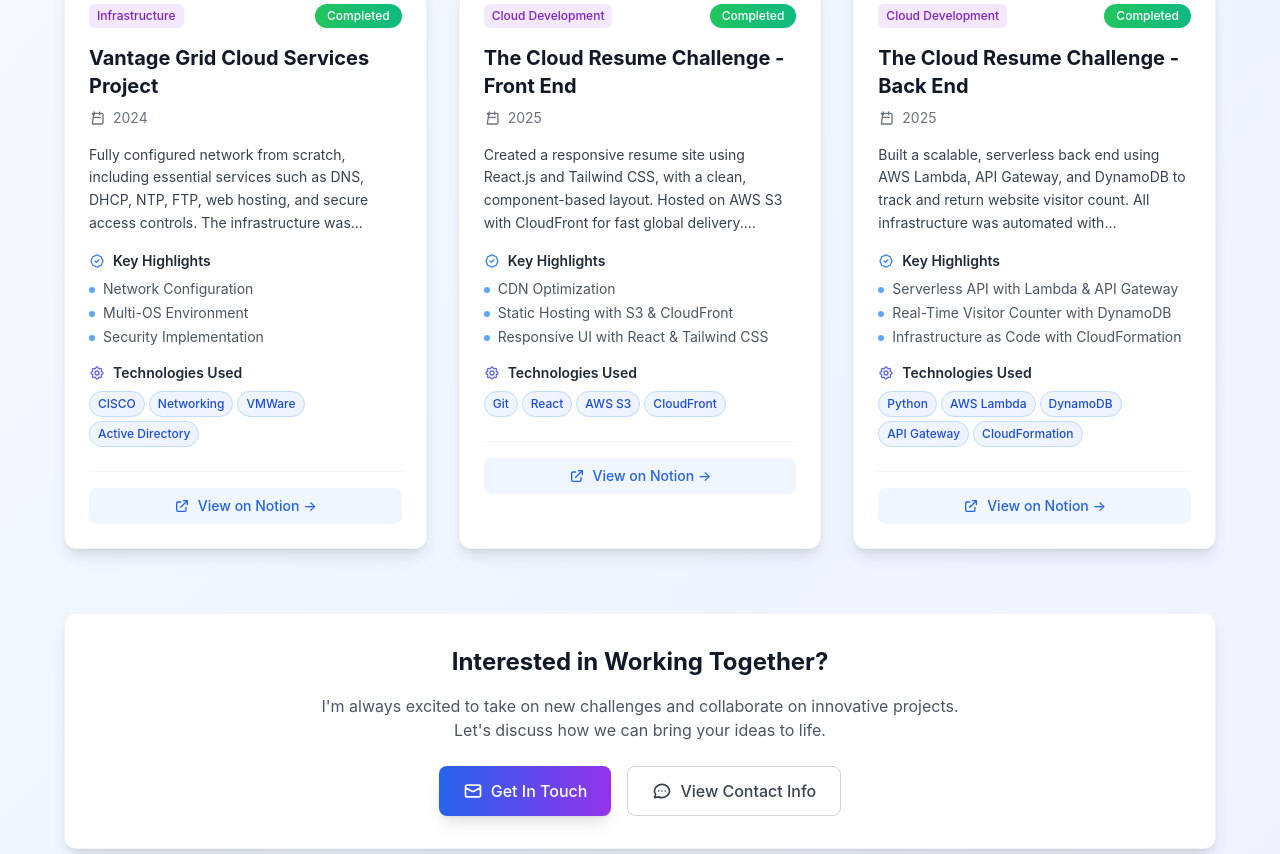
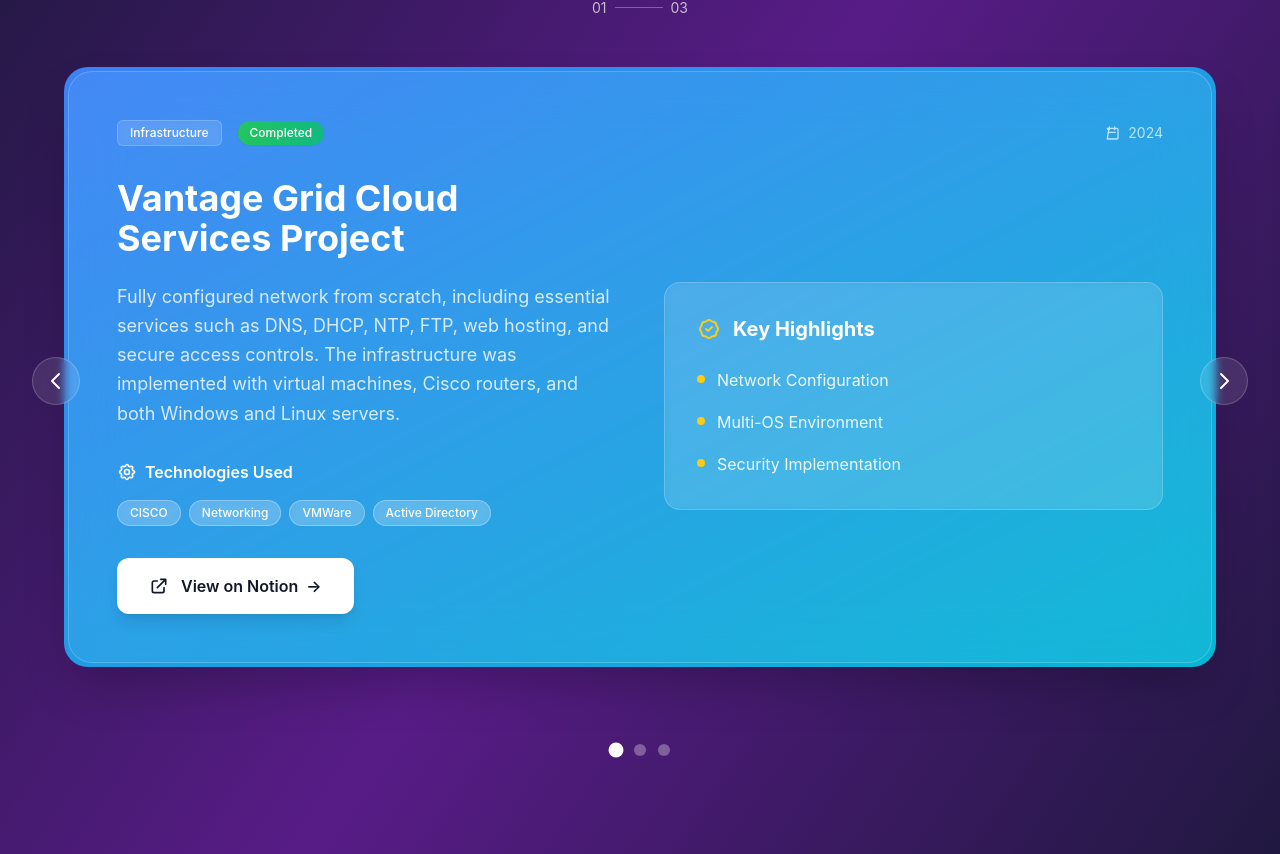
Before and after one commit to JoseOrtizQ/Cloud-Resume-UI, a React (Create React App) app in the folder react-portfolio/: page /projects in a window 1280 px wide. Shown: the part 586-1440 px from the top of the page. Built offline with nearby package versions, Linux system fonts and the light colour scheme.

Commit message:
Redesign of the Projects Page with horizontal carousel layout

```diff
--- a/react-portfolio/src/components/ProjectsPage.js
+++ b/react-portfolio/src/components/ProjectsPage.js
@@ -1,6 +1,8 @@
-import React from 'react';
+import React, { useState } from 'react';
 
 const AllProjects = () => {
+  const [activeProject, setActiveProject] = useState(0);
+
   const projects = [
     {
       title: "Vantage Grid Cloud Services Project",
@@ -11,7 +13,8 @@ const AllProjects = () => {
       link: "https://large-puma-4e9.notion.site/Project-1-Vantage-Grid-Cloud-Services-45bcd884e7b249c1b020a3f36c8ee36d",
       linkText: "View on Notion",
       category: "Infrastructure",
-      highlights: ["Network Configuration", "Multi-OS Environment", "Security Implementation"]
+      highlights: ["Network Configuration", "Multi-OS Environment", "Security Implementation"],
+      color: "from-blue-500 to-cyan-500"
     },
     {
       title: "The Cloud Resume Challenge - Front End",
@@ -22,7 +25,8 @@ const AllProjects = () => {
       link: "https://large-puma-4e9.notion.site/AWS-The-Cloud-Resume-Challenge-Front-end-230ba0d128c980d29799c7380506d13e",
       linkText: "View on Notion",
       category: "Cloud Development",
-      highlights: ["CDN Optimization", "Static Hosting with S3 & CloudFront", "Responsive UI with React & Tailwind CSS"]
+      highlights: ["CDN Optimization", "Static Hosting with S3 & CloudFront", "Responsive UI with React & Tailwind CSS"],
+      color: "from-purple-500 to-pink-500"
     },
     {
       title: "The Cloud Resume Challenge - Back End",
@@ -33,7 +37,8 @@ const AllProjects = () => {
       link: "https://your-notion-link-here.com",
       linkText: "View on Notion",
       category: "Cloud Development",
-      highlights: ["Serverless API with Lambda & API Gateway", "Real-Time Visitor Counter with DynamoDB", "Infrastructure as Code with CloudFormation"]
+      highlights: ["Serverless API with Lambda & API Gateway", "Real-Time Visitor Counter with DynamoDB", "Infrastructure as Code with CloudFormation"],
+      color: "from-emerald-500 to-teal-500"
     }
   ];
 
@@ -44,19 +49,27 @@ const AllProjects = () => {
   );
 
   const TechBadge = ({ tech }) => (
-    <span className="px-2 py-1 bg-gradient-to-r from-blue-50 to-indigo-50 text-blue-700 text-xs rounded-full font-medium border border-blue-200 hover:border-blue-300 transition-colors">
+    <span className="px-3 py-1 bg-white/20 backdrop-blur-sm text-white text-xs rounded-full font-medium border border-white/30 hover:bg-white/30 transition-all duration-300">
       {tech}
     </span>
   );
 
   const CategoryBadge = ({ category }) => (
-    <span className="px-2 py-1 bg-purple-100 text-purple-700 text-xs rounded-md font-medium">
+    <span className="px-3 py-1 bg-white/10 backdrop-blur-sm text-white text-xs rounded-md font-medium border border-white/20">
       {category}
     </span>
   );
 
+  const nextProject = () => {
+    setActiveProject((prev) => (prev + 1) % projects.length);
+  };
+
+  const prevProject = () => {
+    setActiveProject((prev) => (prev - 1 + projects.length) % projects.length);
+  };
+
   return (
-    <div className="min-h-screen bg-gradient-to-br from-slate-50 via-blue-50 to-indigo-50">
+    <div className="min-h-screen bg-gradient-to-br from-slate-900 via-purple-900 to-slate-900">
       {/* Header Section */}
       <div className="bg-gradient-to-r from-blue-600 to-purple-600 text-white py-16 px-4 pt-32">
         <div className="max-w-6xl mx-auto text-center">
@@ -86,128 +99,182 @@ const AllProjects = () => {
         </div>
       </div>
 
-      {/* Projects Section */}
-      <section className="py-16 px-4">
+      {/* Horizontal Projects Showcase */}
+      <section className="py-20 px-4 relative overflow-hidden">
+        <div className="max-w-7xl mx-auto">
+
+          {/* Project Counter */}
+          <div className="text-center mb-12">
+            <div className="inline-flex items-center space-x-2 text-white/70 text-sm">
+              <span>{String(activeProject + 1).padStart(2, '0')}</span>
+              <div className="w-12 h-px bg-white/30"></div>
+              <span>{String(projects.length).padStart(2, '0')}</span>
+            </div>
+          </div>
+
+          {/* Main Project Display */}
+          <div className="relative">
+            <div className="flex transition-transform duration-700 ease-out" style={{ transform: `translateX(-${activeProject * 100}%)` }}>
+              {projects.map((project, index) => (
+                <div key={index} className="w-full flex-shrink-0 px-4">
                   <div className="max-w-6xl mx-auto">
-          {/* Projects Grid */}
-          <div className="grid lg:grid-cols-3 md:grid-cols-2 gap-8">
-            {projects.map((project, index) => (
-              <div
-                key={index}
-                className="group bg-white rounded-xl p-6 shadow-lg hover:shadow-xl transform hover:-translate-y-2 transition-all duration-500 border border-gray-100 hover:border-blue-200 relative overflow-hidden"
-              >
-                {/* Background gradient overlay */}
-                <div className="absolute inset-0 bg-gradient-to-br from-blue-50/50 to-purple-50/50 opacity-0 group-hover:opacity-100 transition-opacity duration-500"></div>
 
-                <div className="relative z-10">
-                  {/* Header with category and status */}
-                  <div className="flex items-center justify-between mb-4">
+                    {/* Project Card */}
+                    <div className={`relative bg-gradient-to-br ${project.color} rounded-3xl p-1 shadow-2xl`}>
+                      <div className="bg-white/5 backdrop-blur-xl rounded-3xl p-8 md:p-12 border border-white/20">
+
+                        {/* Header */}
+                        <div className="flex flex-col md:flex-row md:items-center justify-between mb-8">
+                          <div className="flex items-center space-x-4 mb-4 md:mb-0">
                             <CategoryBadge category={project.category} />
                             <StatusBadge status={project.status} />
                           </div>
-
-                  {/* Title */}
-                  <h3 className="text-xl font-bold text-gray-900 mb-2 group-hover:text-blue-600 transition-colors duration-300 line-clamp-2">
-                    {project.title}
-                  </h3>
-
-                  {/* Date */}
-                  <div className="flex items-center text-gray-500 text-sm mb-4">
+                          <div className="flex items-center text-white/70 text-sm">
                             <svg className="w-4 h-4 mr-2" fill="none" stroke="currentColor" viewBox="0 0 24 24">
                               <path strokeLinecap="round" strokeLinejoin="round" strokeWidth={2} d="M8 7V3m8 4V3m-9 8h10M5 21h14a2 2 0 002-2V7a2 2 0 00-2-2H5a2 2 0 002 2z" />
                             </svg>
                             {project.date}
                           </div>
+                        </div>
 
-                  {/* Description */}
-                  <p className="text-gray-700 text-sm leading-relaxed mb-4 line-clamp-4">
+                        <div className="grid lg:grid-cols-2 gap-12 items-center">
+
+                          {/* Left Content */}
+                          <div className="space-y-8">
+                            <div>
+                              <h2 className="text-3xl md:text-4xl font-bold text-white mb-6 leading-tight">
+                                {project.title}
+                              </h2>
+                              <p className="text-white/80 text-lg leading-relaxed">
                                 {project.description}
                               </p>
-
-                  {/* Key Highlights */}
-                  <div className="mb-4">
-                    <h4 className="text-sm font-semibold text-gray-800 mb-2 flex items-center">
-                      <svg className="w-4 h-4 mr-2 text-blue-500" fill="none" stroke="currentColor" viewBox="0 0 24 24">
-                        <path strokeLinecap="round" strokeLinejoin="round" strokeWidth={2} d="M9 12l2 2 4-4M7.835 4.697a3.42 3.42 0 001.946-.806 3.42 3.42 0 014.438 0 3.42 3.42 0 001.946.806 3.42 3.42 0 013.138 3.138 3.42 3.42 0 00.806 1.946 3.42 3.42 0 010 4.438 3.42 3.42 0 00-.806 1.946 3.42 3.42 0 01-3.138 3.138 3.42 3.42 0 00-1.946.806 3.42 3.42 0 01-4.438 0 3.42 3.42 0 00-1.946-.806 3.42 3.42 0 01-3.138-3.138 3.42 3.42 0 00-.806-1.946 3.42 3.42 0 010-4.438 3.42 3.42 0 00.806-1.946 3.42 3.42 0 013.138-3.138z" />
-                      </svg>
-                      Key Highlights
-                    </h4>
-                    <ul className="space-y-1">
-                      {project.highlights.map((highlight, idx) => (
-                        <li key={idx} className="text-sm text-gray-600 flex items-start">
-                          <span className="w-1.5 h-1.5 bg-blue-400 rounded-full mr-2 mt-2 flex-shrink-0"></span>
-                          <span className="line-clamp-2">{highlight}</span>
-                        </li>
-                      ))}
-                    </ul>
                             </div>
 
                             {/* Technologies */}
-                  <div className="mb-6">
-                    <h4 className="text-sm font-semibold text-gray-800 mb-2 flex items-center">
-                      <svg className="w-4 h-4 mr-2 text-indigo-500" fill="none" stroke="currentColor" viewBox="0 0 24 24">
+                            <div>
+                              <h3 className="text-white font-semibold mb-4 flex items-center">
+                                <svg className="w-5 h-5 mr-2" fill="none" stroke="currentColor" viewBox="0 0 24 24">
                                   <path strokeLinecap="round" strokeLinejoin="round" strokeWidth={2} d="M10.325 4.317c.426-1.756 2.924-1.756 3.35 0a1.724 1.724 0 002.573 1.066c1.543-.94 3.31.826 2.37 2.37a1.724 1.724 0 001.065 2.572c1.756.426 1.756 2.924 0 3.35a1.724 1.724 0 00-1.066 2.573c.94 1.543-.826 3.31-2.37 2.37a1.724 1.724 0 00-2.572 1.065c-.426 1.756-2.924 1.756-3.35 0a1.724 1.724 0 00-2.573-1.066c-1.543.94-3.31-.826-2.37-2.37a1.724 1.724 0 00-1.065-2.572c-1.756-.426-1.756-2.924 0-3.35a1.724 1.724 0 001.066-2.573c-.94-1.543.826-3.31 2.37-2.37.996.608 2.296.07 2.572-1.065z" />
                                   <path strokeLinecap="round" strokeLinejoin="round" strokeWidth={2} d="M15 12a3 3 0 11-6 0 3 3 0 016 0z" />
                                 </svg>
                                 Technologies Used
-                    </h4>
-                    <div className="flex flex-wrap gap-1">
+                              </h3>
+                              <div className="flex flex-wrap gap-2">
                                 {project.technologies.map((tech, techIndex) => (
                                   <TechBadge key={techIndex} tech={tech} />
                                 ))}
                               </div>
                             </div>
 
-                  {/* Project Link */}
-                  <div className="pt-4 border-t border-gray-100 mt-auto">
+                            {/* CTA Button */}
+                            <div>
                               <a
                                 href={project.link}
                                 target="_blank"
                                 rel="noopener noreferrer"
-                      className="inline-flex items-center text-blue-600 hover:text-blue-800 font-medium text-sm transition-colors group/link w-full justify-center py-2 px-4 bg-blue-50 hover:bg-blue-100 rounded-lg"
+                                className="inline-flex items-center px-8 py-4 bg-white text-gray-900 font-semibold rounded-xl hover:bg-white/90 transform hover:scale-105 transition-all duration-300 shadow-lg hover:shadow-xl group"
                               >
-                      <svg className="w-4 h-4 mr-2" fill="none" stroke="currentColor" viewBox="0 0 24 24">
+                                <svg className="w-5 h-5 mr-3" fill="none" stroke="currentColor" viewBox="0 0 24 24">
                                   <path strokeLinecap="round" strokeLinejoin="round" strokeWidth={2} d="M10 6H6a2 2 0 00-2 2v10a2 2 0 002 2h10a2 2 0 002-2v-4M14 4h6m0 0v6m0-6L10 14" />
                                 </svg>
                                 {project.linkText}
-                      <span className="ml-1 group-hover/link:translate-x-1 transition-transform">→</span>
+                                <span className="ml-2 group-hover:translate-x-1 transition-transform">→</span>
                               </a>
+                            </div>
+                          </div>
+
+                          {/* Right Content - Highlights */}
+                          <div className="bg-white/10 backdrop-blur-sm rounded-2xl p-8 border border-white/20">
+                            <h3 className="text-white font-bold text-xl mb-6 flex items-center">
+                              <svg className="w-6 h-6 mr-3 text-yellow-400" fill="none" stroke="currentColor" viewBox="0 0 24 24">
+                                <path strokeLinecap="round" strokeLinejoin="round" strokeWidth={2} d="M9 12l2 2 4-4M7.835 4.697a3.42 3.42 0 001.946-.806 3.42 3.42 0 014.438 0 3.42 3.42 0 001.946.806 3.42 3.42 0 013.138 3.138 3.42 3.42 0 00.806 1.946 3.42 3.42 0 010 4.438 3.42 3.42 0 00-.806 1.946 3.42 3.42 0 01-3.138 3.138 3.42 3.42 0 00-1.946.806 3.42 3.42 0 01-4.438 0 3.42 3.42 0 00-1.946-.806 3.42 3.42 0 01-3.138-3.138 3.42 3.42 0 00-.806-1.946 3.42 3.42 0 010-4.438 3.42 3.42 0 00.806-1.946 3.42 3.42 0 013.138-3.138z" />
+                              </svg>
+                              Key Highlights
+                            </h3>
+                            <div className="space-y-4">
+                              {project.highlights.map((highlight, idx) => (
+                                <div key={idx} className="flex items-start space-x-3">
+                                  <div className="w-2 h-2 bg-yellow-400 rounded-full mt-2 flex-shrink-0"></div>
+                                  <span className="text-white/90 leading-relaxed">{highlight}</span>
+                                </div>
+                              ))}
+                            </div>
+                          </div>
+                        </div>
+                      </div>
                     </div>
                   </div>
                 </div>
               ))}
             </div>
 
+            {/* Navigation Arrows */}
+            <button
+              onClick={prevProject}
+              className="absolute left-4 top-1/2 -translate-y-1/2 w-12 h-12 bg-white/10 backdrop-blur-sm text-white rounded-full hover:bg-white/20 transition-all duration-300 border border-white/20 flex items-center justify-center group"
+            >
+              <svg className="w-6 h-6 group-hover:-translate-x-1 transition-transform" fill="none" stroke="currentColor" viewBox="0 0 24 24">
+                <path strokeLinecap="round" strokeLinejoin="round" strokeWidth={2} d="M15 19l-7-7 7-7" />
+              </svg>
+            </button>
+
+            <button
+              onClick={nextProject}
+              className="absolute right-4 top-1/2 -translate-y-1/2 w-12 h-12 bg-white/10 backdrop-blur-sm text-white rounded-full hover:bg-white/20 transition-all duration-300 border border-white/20 flex items-center justify-center group"
+            >
+              <svg className="w-6 h-6 group-hover:translate-x-1 transition-transform" fill="none" stroke="currentColor" viewBox="0 0 24 24">
+                <path strokeLinecap="round" strokeLinejoin="round" strokeWidth={2} d="M9 5l7 7-7 7" />
+              </svg>
+            </button>
+          </div>
+
+          {/* Project Indicators */}
+          <div className="flex justify-center space-x-3 mt-12">
+            {projects.map((_, index) => (
+              <button
+                key={index}
+                onClick={() => setActiveProject(index)}
+                className={`w-3 h-3 rounded-full transition-all duration-300 ${
+                  index === activeProject
+                    ? 'bg-white scale-125'
+                    : 'bg-white/30 hover:bg-white/50'
+                }`}
+              />
+            ))}
+          </div>
+        </div>
+      </section>
+
       {/* Call to Action Section */}
-          <div className="mt-16 text-center">
-            <div className="bg-white rounded-xl p-8 shadow-lg border border-gray-100">
-              <h3 className="text-2xl font-bold text-gray-900 mb-4">
+      <section className="py-20 px-4">
+        <div className="max-w-4xl mx-auto text-center">
+          <div className="bg-gradient-to-r from-blue-600/20 to-purple-600/20 backdrop-blur-xl rounded-3xl p-12 border border-white/10">
+            <h3 className="text-3xl font-bold text-white mb-6">
               Interested in Working Together?
             </h3>
-              <p className="text-gray-600 mb-6 max-w-2xl mx-auto">
+            <p className="text-white/80 text-lg mb-8 max-w-2xl mx-auto leading-relaxed">
               I'm always excited to take on new challenges and collaborate on innovative projects.
               Let's discuss how we can bring your ideas to life.
             </p>
             <div className="flex flex-col sm:flex-row gap-4 justify-center">
               <a
                 href="mailto:your-email@example.com"
-                  className="inline-flex items-center px-6 py-3 bg-gradient-to-r from-blue-600 to-purple-600 text-white font-medium rounded-lg hover:from-blue-700 hover:to-purple-700 transform hover:-translate-y-0.5 transition-all duration-300 shadow-lg hover:shadow-xl"
+                className="inline-flex items-center px-8 py-4 bg-gradient-to-r from-blue-600 to-purple-600 text-white font-semibold rounded-xl hover:from-blue-700 hover:to-purple-700 transform hover:scale-105 transition-all duration-300 shadow-lg hover:shadow-xl"
               >
-                  <svg className="w-5 h-5 mr-2" fill="none" stroke="currentColor" viewBox="0 0 24 24">
+                <svg className="w-5 h-5 mr-3" fill="none" stroke="currentColor" viewBox="0 0 24 24">
                   <path strokeLinecap="round" strokeLinejoin="round" strokeWidth={2} d="M3 8l7.89 4.26a2 2 0 002.22 0L21 8M5 19h14a2 2 0 002-2V7a2 2 0 00-2-2H5a2 2 0 00-2 2v10a2 2 0 002 2z" />
                 </svg>
                 Get In Touch
               </a>
               <a
                 href="#contact"
-                  className="inline-flex items-center px-6 py-3 bg-white text-gray-700 font-medium rounded-lg border border-gray-300 hover:bg-gray-50 hover:border-gray-400 transition-all duration-300"
+                className="inline-flex items-center px-8 py-4 bg-white/10 backdrop-blur-sm text-white font-semibold rounded-xl border border-white/20 hover:bg-white/20 transition-all duration-300"
               >
-                  <svg className="w-5 h-5 mr-2" fill="none" stroke="currentColor" viewBox="0 0 24 24">
+                <svg className="w-5 h-5 mr-3" fill="none" stroke="currentColor" viewBox="0 0 24 24">
                   <path strokeLinecap="round" strokeLinejoin="round" strokeWidth={2} d="M8 12h.01M12 12h.01M16 12h.01M21 12c0 4.418-4.03 8-9 8a9.863 9.863 0 01-4.255-.949L3 20l1.395-3.72C3.512 15.042 3 13.574 3 12c0-4.418 4.03-8 9-8s9 3.582 9 8z" />
                 </svg>
                 View Contact Info
               </a>
-              </div>
             </div>
           </div>
         </div>
```
Lines whose indentation alone changed are shown as unchanged.
